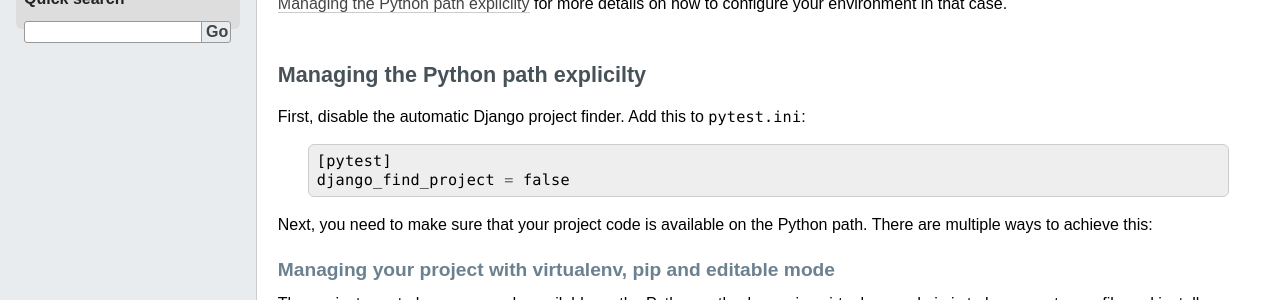
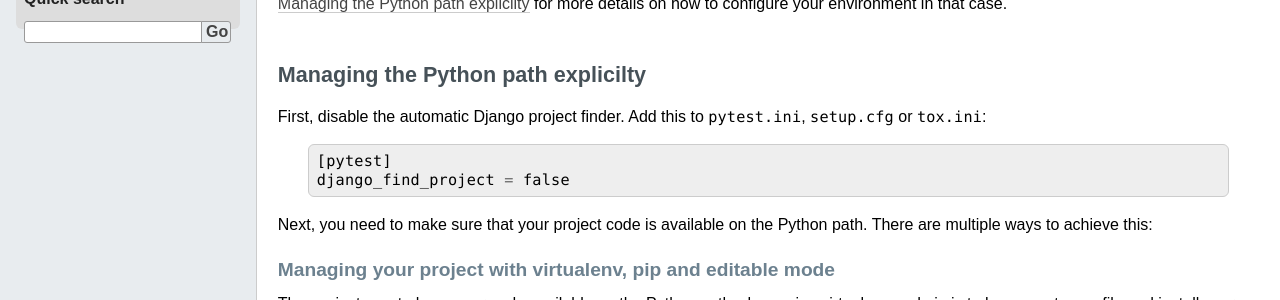
Before and after one commit to pytest-dev/pytest-django, a Sphinx documentation site: the page built from docs/managing_python_path.rst, in a window 1280 px wide. Shown: the part 463-763 px from the top of the page. Built offline with Sphinx 7.4.7, drawn with Linux system fonts in a browser that asks for light colours.

Commit message:
Include setup.cfg and tox.ini when discussing config files

```diff
--- a/docs/managing_python_path.rst
+++ b/docs/managing_python_path.rst
@@ -34,7 +34,7 @@
 -----------------------------------
 
 First, disable the automatic Django project finder. Add this to
-``pytest.ini``::
+``pytest.ini``, ``setup.cfg`` or ``tox.ini``::
 
     [pytest]
     django_find_project = false
```
